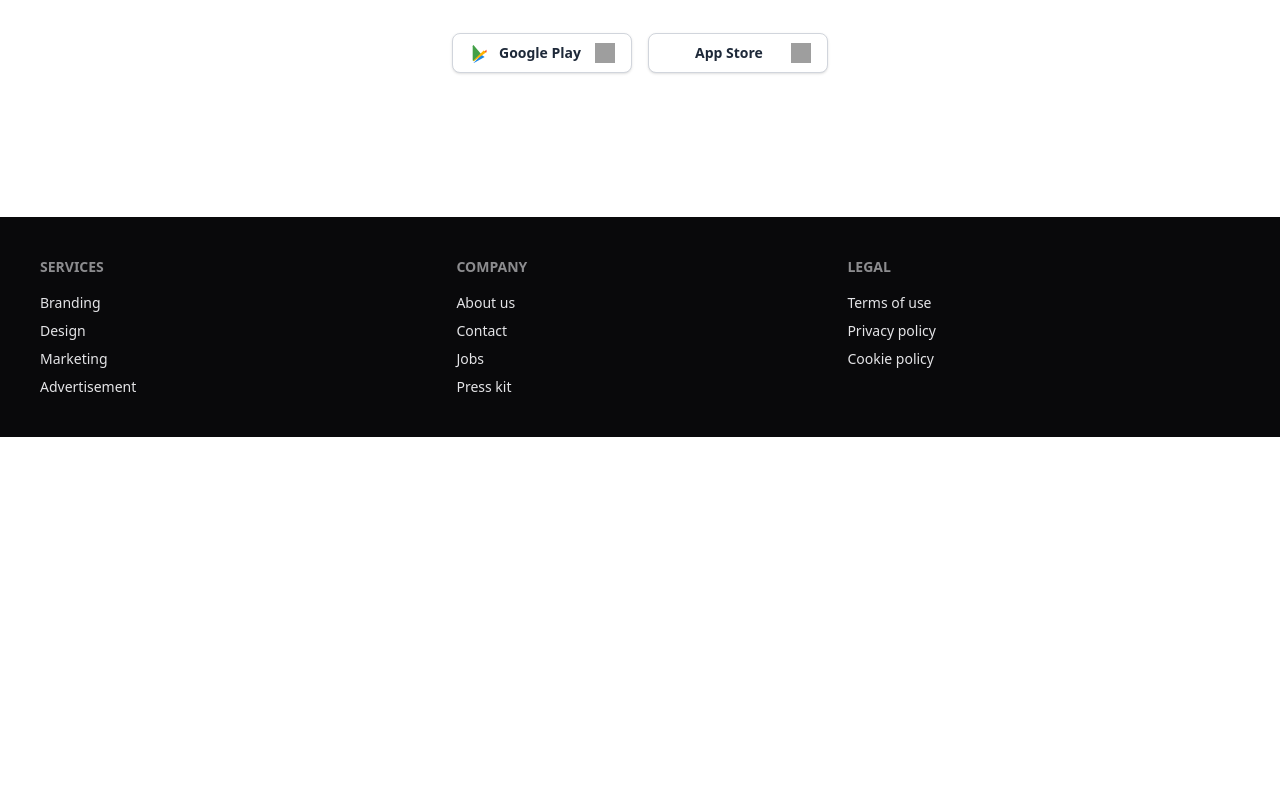
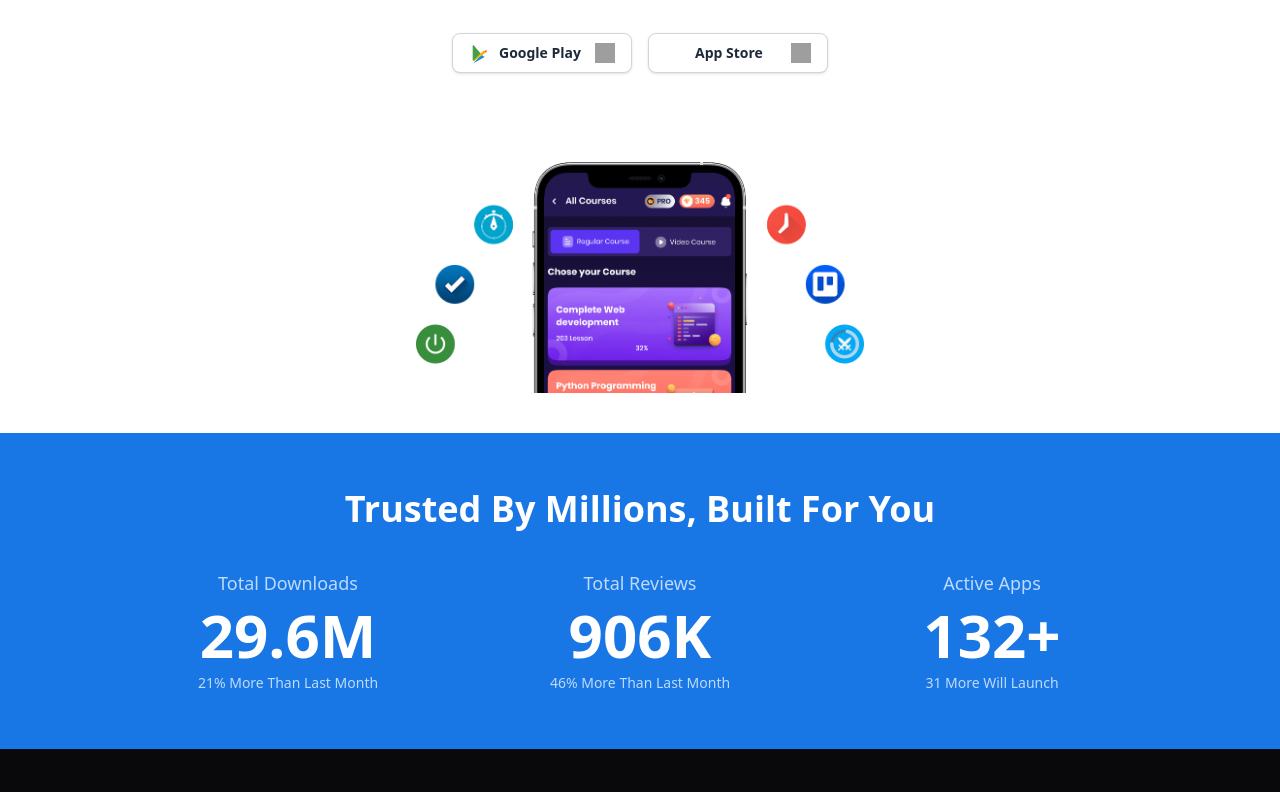
Before and after one commit to Johorakazi/Assignment-8, a React (Vite) app: page / in a window 1280 px wide. Shown: the part 363-1155 px from the top of the page. Before the commit the page ends 800 px from the top, so only its background shows below. Built offline with nearby package versions, Linux system fonts and the light colour scheme; grey boxes are pictures that could not be loaded.

Commit message:
fourth commit

```diff
--- a/src/components/Header/Navbar.jsx
+++ b/src/components/Header/Navbar.jsx
@@ -26,10 +26,12 @@ const Navbar = () => {
           </ul>
         </div>
 
-
-        <Link to="/" className="btn btn-ghost text-xl">
+        <div >
+          <Link to="/" className="btn btn-ghost text-xl">
           HERO-IO
         </Link>
+        </div>
+
       </div>
 
       <div className="navbar-center hidden lg:flex">
@@ -43,7 +45,7 @@ const Navbar = () => {
           rel="noopener noreferrer"
           className="btn flex items-center gap-2"
         >
-          <svg xmlns="http://www.w3.org/2000/svg" width="20" height="20" fill="currentColor" className="inline-block" viewBox="0 0 24 24">
+          <svg xmlns="http://www.w3.org/2000/svg" width="20" height="20" fill="currentColor" className="git-hub" viewBox="0 0 24 24">
             <path d="M12 .297c-6.63 0-12 5.373-12 12
      0 5.303 3.438 9.8 8.205 11.385
      .6.113.82-.258.82-.577
--- /dev/null
+++ b/src/components/StatesSection/StatesSection.jsx
@@ -0,0 +1,16 @@
+import React from 'react';
+import mobileImg from '../../assets/hero.png'
+
+const StatesSection = () => {
+  return (
+    <section className="flex flex-col items-center justify-center py-10 bg-white">
+      <img
+        src={mobileImg}
+        alt="App Preview"
+        className="max-w-xs sm:max-w-md w-full rounded-2xl  "
+      />
+    </section>
+  );
+};
+
+export default StatesSection;
--- /dev/null
+++ b/src/components/TopAppsSection/TopAppsSection.jsx
@@ -0,0 +1,40 @@
+import React from 'react';
+
+const stats = [
+  {
+    title: 'Total Downloads',
+    value: '29.6M',
+    desc: '21% More Than Last Month'
+  },
+  {
+    title: 'Total Reviews',
+    value: '906K',
+    desc: '46% More Than Last Month'
+  },
+  {
+    title: 'Active Apps',
+    value: '132+',
+    desc: '31 More Will Launch'
+  }
+];
+
+const TopAppsSection = () => {
+  return (
+    <div className="w-full py-14 px-6 text-center flex flex-col items-center justify-center bg-[#1976e5]">
+      <h2 className="text-3xl sm:text-4xl font-bold text-white text-center mb-10">
+        Trusted By Millions, Built For You
+      </h2>
+      <div className="w-full max-w-5xl mx-auto grid grid-cols-1 sm:grid-cols-3 gap-8">
+        {stats.map((item, idx) => (
+          <div key={idx} className="flex flex-col items-center">
+            <span className="text-lg text-[#bddaff] font-medium mb-2">{item.title}</span>
+            <span className="text-5xl sm:text-6xl font-extrabold text-white mb-2">{item.value}</span>
+            <span className="text-sm text-[#bddaff]">{item.desc}</span>
+          </div>
+        ))}
+      </div>
+    </div>
+  );
+};
+
+export default TopAppsSection;
--- a/src/pages/Home/Home.jsx
+++ b/src/pages/Home/Home.jsx
@@ -1,10 +1,14 @@
 import React from 'react'
 import Banner from '../../components/Banner/Banner';
+import StatesSection from '../../components/StatesSection/StatesSection';
+import TopAppsSection from '../../components/TopAppsSection/TopAppsSection';
 
 const Home = () => {
   return (
     <div>
         <Banner></Banner>
+        <StatesSection></StatesSection>
+        <TopAppsSection></TopAppsSection>
     </div>
   );
 };
--- a/src/pages/Root/Root.jsx
+++ b/src/pages/Root/Root.jsx
@@ -5,13 +5,13 @@ import Footer from '../../components/Footer/Footer'
 
 const Root = () => {
   return (
-    <div className='flex flex-col min-h-screen' >
+      <div>
+
        <Navbar></Navbar>
-       <div className='flex-1'>
-        <Outlet></Outlet>
-       </div>
+       <Outlet></Outlet>
        <Footer></Footer>
-    </div>
+
+      </div>
   );
 };
 
```
Also changed, not shown: src/assets/logo.png (added).
